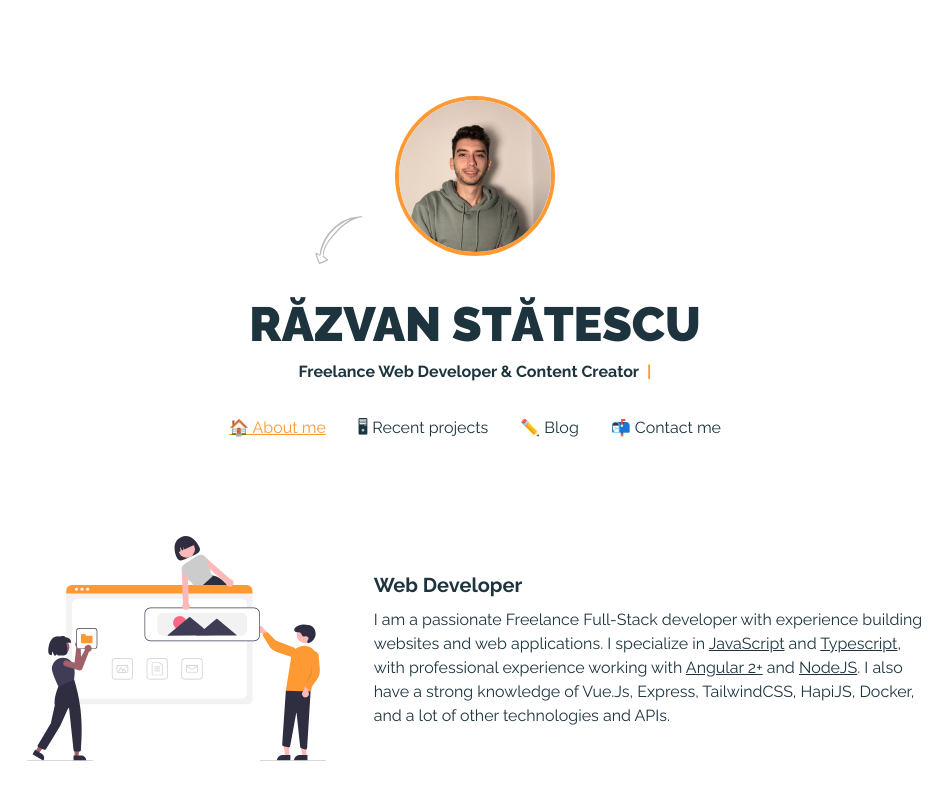
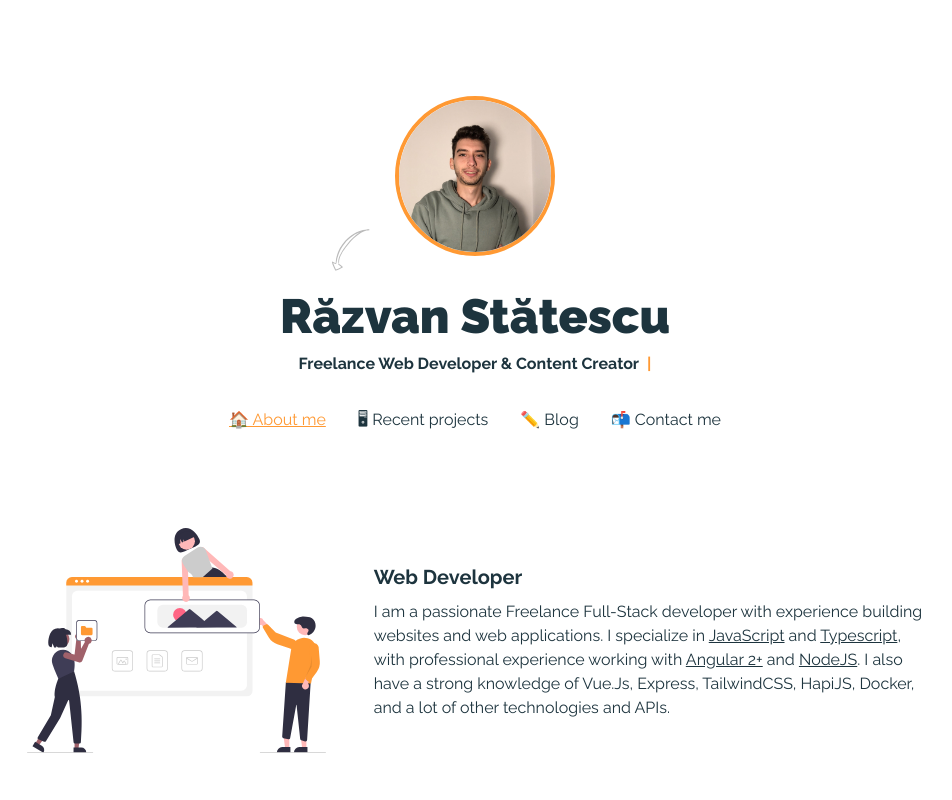
Before and after one commit to razvanstatescu/statescu-net, a Next.js app: page / in a window 1280 px wide. Shown: the top 800 px of the page, without its empty margins (165-1117 px from the left). Built offline with nearby package versions, Linux system fonts and the light colour scheme.

Commit message:
update header

```diff
--- a/components/Header.js
+++ b/components/Header.js
@@ -23,12 +23,12 @@ export class Header extends React.Component {
   render() {
     return (
       <div className="relative">
-        <img src="/icons/arrow.svg" className={`hidden md:block h-12 w-12 absolute ${HeaderStyle.arrowSvg}`} />
+        <img src="/icons/arrow.svg" className={`hidden md:block h-10 w-10 absolute ${HeaderStyle.arrowSvg}`} />
         <img
           src="/avatar.jpg"
-          className={`h-32 w-32 md:h-40 md:w-40 rounded-full mx-auto mb-8 ${HeaderStyle.avatarImg}`}
+          className={`h-32 w-32 md:h-40 md:w-40 rounded-full mx-auto mb-6 ${HeaderStyle.avatarImg}`}
         />
-        <h1 className="font-raleway font-black text-3xl md:text-5xl uppercase text-center">Răzvan Stătescu</h1>
+        <h1 className="font-raleway font-black text-4xl md:text-5xl text-center">Răzvan Stătescu</h1>
         <h2 className={`font-bold text-center text-xs md:text-base`} id="blink-content">
           Freelance Web Developer & Content Creator
           <span className="text-orange ml-2">|</span>
--- a/styles/header.module.scss
+++ b/styles/header.module.scss
@@ -19,7 +19,7 @@
 }
 
 .arrowSvg {
-  transform: rotate(90deg);
-  left: calc(50% - 10rem);
-  top: 7.5rem;
+  transform: rotate(87deg);
+  left: calc(50% - 9rem);
+  top: 8.4rem;
 }
```
